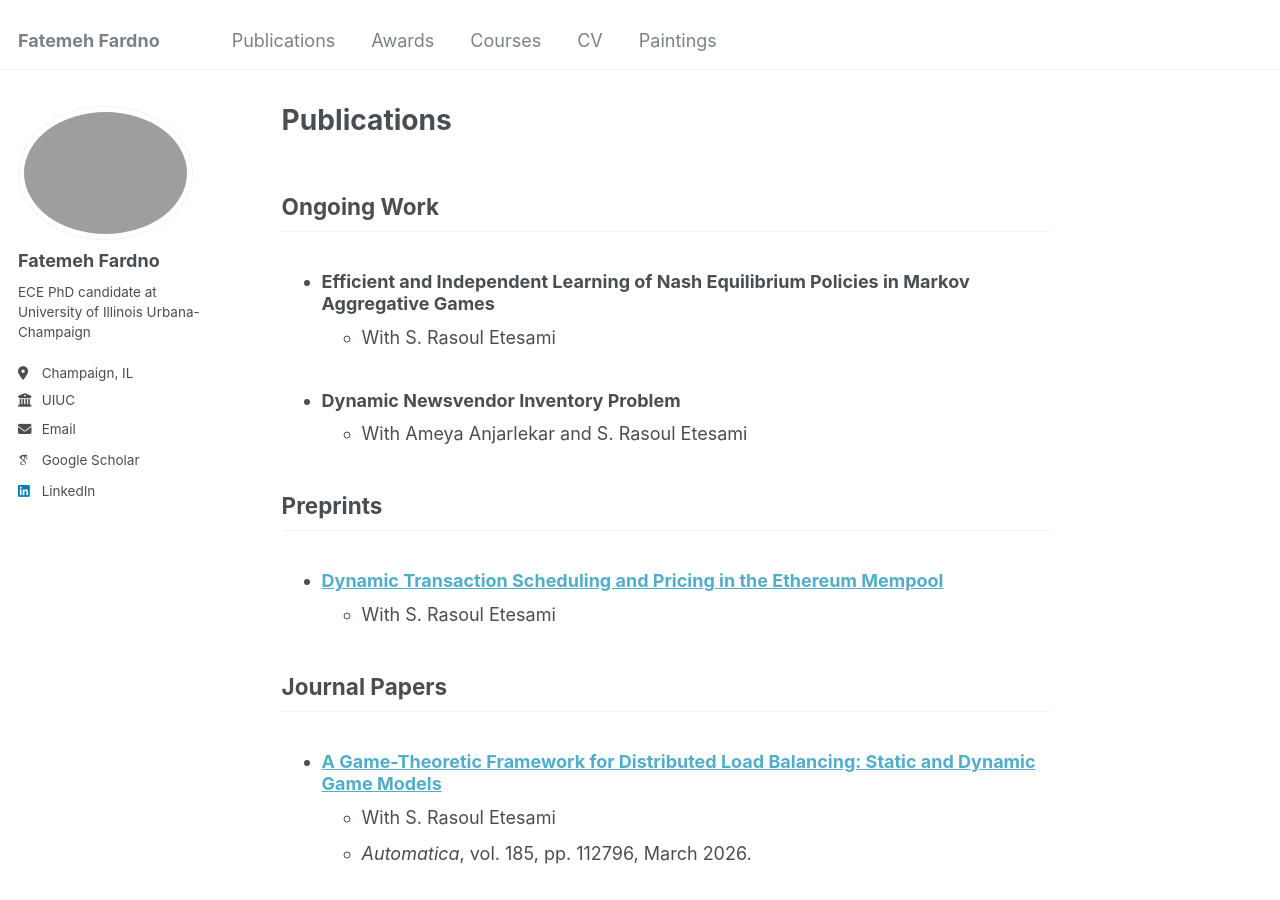
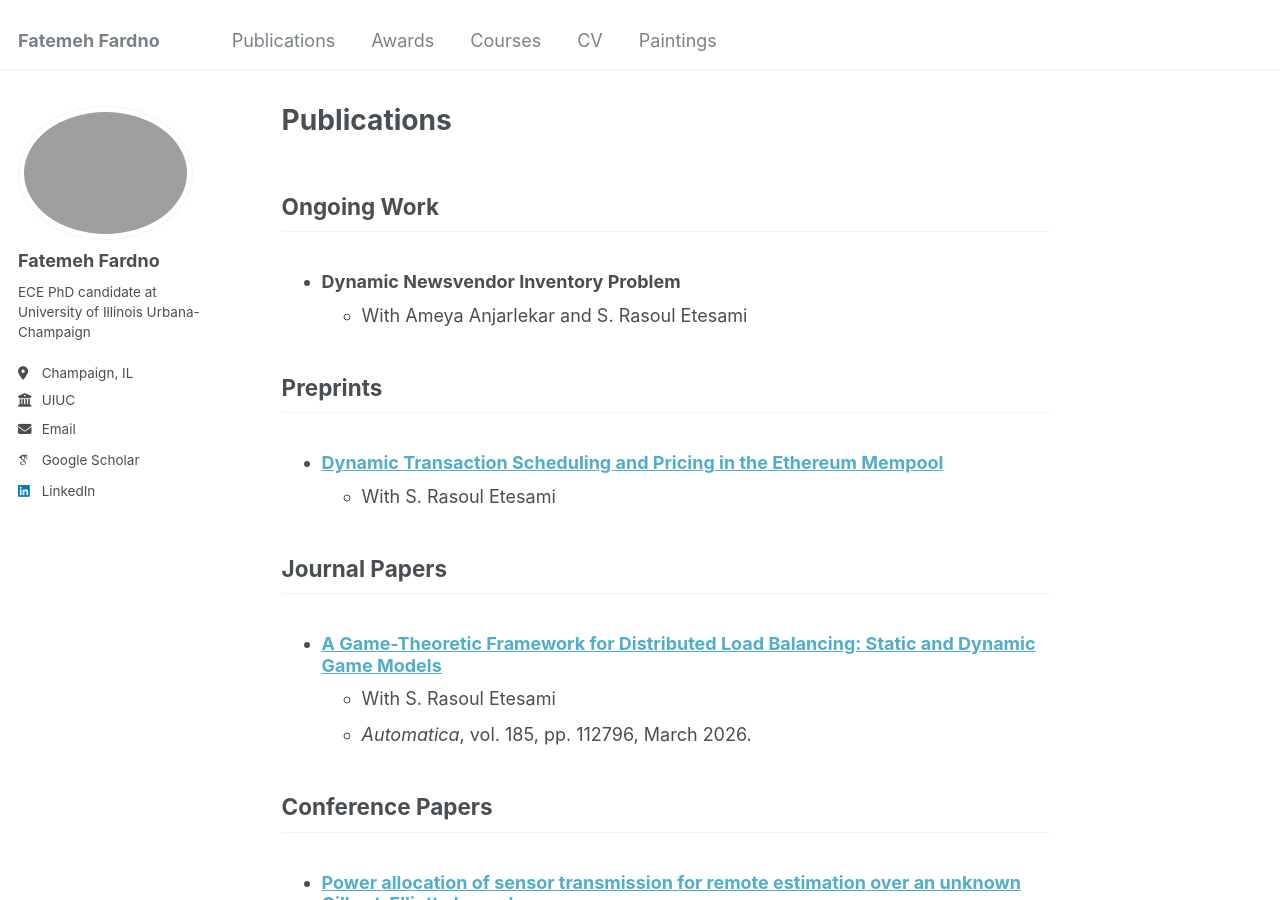
Before and after one commit to ffardno/ffardno.github.io, a Jekyll site: the page built from _pages/publications.md, in a window 1280 px wide and 900 px high. Built offline with Jekyll 4.4.1, drawn with Linux system fonts in a browser that asks for light colours; some web fonts are replaced.

Commit message:
Update publications.md

```diff
--- a/_pages/publications.md
+++ b/_pages/publications.md
@@ -5,9 +5,6 @@ author_profile: true
 ---
 
 ## Ongoing Work
-
-* ### Efficient and Independent Learning of Nash Equilibrium Policies in Markov Aggregative Games
-  * With S. Rasoul Etesami
 
 * ### Dynamic Newsvendor Inventory Problem
   * With Ameya Anjarlekar and S. Rasoul Etesami
```
